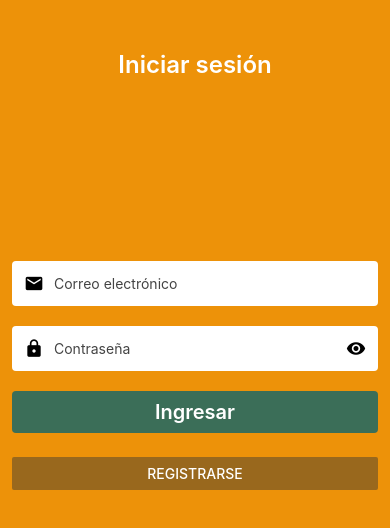
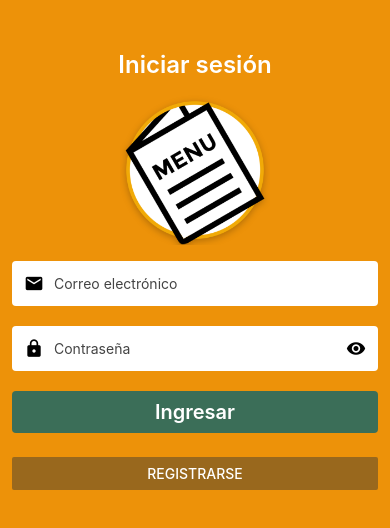
Before and after one commit to oscaregr/App-Restaurants, a React Native app: screen /Login in a window 390 px wide. Shown: the top 528 px of the page. Built offline with nearby package versions, Linux system fonts and the light colour scheme; no server answers.

Commit message:
image bug fixed

```diff
--- a/screens/LoginScreen.js
+++ b/screens/LoginScreen.js
@@ -8,13 +8,11 @@ import {
   Button as RNButton,
   Image,
 } from "react-native";
-import logo from "../assets/appRestaurante.png";
 
 import { Button, InputField, ErrorMessage } from "../components";
 import Firebase from "../config/firebase";
 
 const auth = Firebase.auth();
-
 export default function LoginScreen({ navigation }) {
   const [email, setEmail] = useState("");
   const [password, setPassword] = useState("");
@@ -48,10 +46,19 @@ export default function LoginScreen({ navigation }) {
       <Text style={styles.title}>Iniciar sesión</Text>
       <View style={styles.imgContainer}>
         <Image
-          style={styles.tinyLogo}
-          source={{
-            uri: logo,
+          style={{
+            width: 150,
+            height: 150,
+            shadowColor: "#000",
+            shadowOffset: {
+              width: 0,
+              height: 2,
+            },
+            shadowOpacity: 0.25,
+            shadowRadius: 3.84,
+            // elevation: 5,
           }}
+          source={require("../assets/appRestaurante50.png")}
         />
       </View>
       <InputField
@@ -133,12 +140,11 @@ const styles = StyleSheet.create({
     },
     shadowOpacity: 0.25,
     shadowRadius: 3.84,
-
     elevation: 5,
   },
   imgContainer: {
     justifyContent: "center",
     alignItems: "center",
-    margin: "16px",
+    margin: 16,
   },
 });
--- a/screens/SignupScreen.js
+++ b/screens/SignupScreen.js
@@ -15,7 +15,7 @@ import Firebase from "../config/firebase";
 import { db } from "../config/firebase";
 
 const auth = Firebase.auth();
-console.log(db);
+
 
 export default function SignupScreen({ navigation }) {
   const [name, setName] = useState("");
```
Also changed, not shown: assets/appRestaurante50.png (added).
